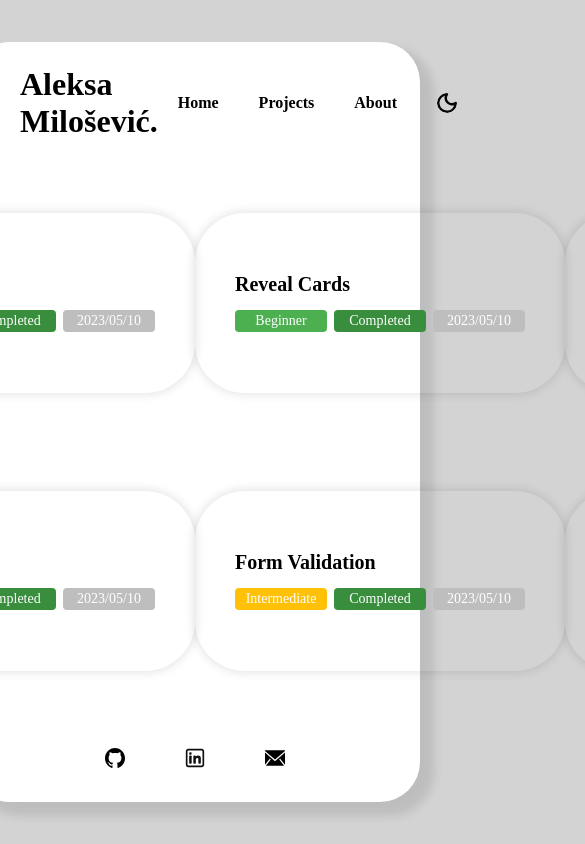
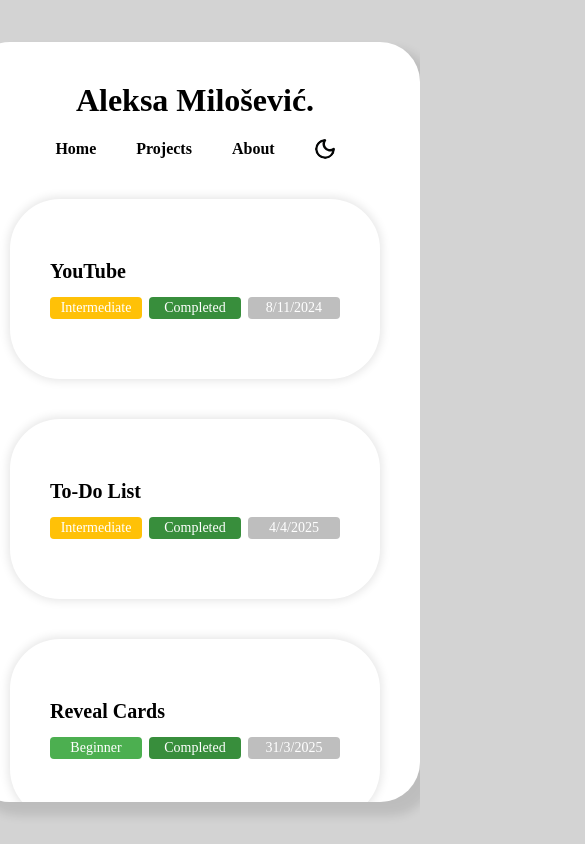
Before and after one commit to aleksamlsvc12/Portfolio, a plain HTML site: page pages/projects.html in a window 390 px wide. Shown: the top 844 px of the page, 585 px wide, since content can reach past the window. Drawn offline with Linux system fonts and the light colour scheme.

Commit message:
main-projects-1.1

```diff
--- a/pages/projects.html
+++ b/pages/projects.html
@@ -36,7 +36,7 @@
           <div class="stats-div">
             <div class="stats stats-intermediate">Intermediate</div>
             <div class="stats stats-completed">Completed</div>
-            <div class="stats stats-date">2023/05/10</div>
+            <div class="stats stats-date">8/11/2024</div>
           </div>
         </div>
       </a>
@@ -47,7 +47,7 @@
           <div class="stats-div">
             <div class="stats stats-intermediate">Intermediate</div>
             <div class="stats stats-completed">Completed</div>
-            <div class="stats stats-date">2023/05/10</div>
+            <div class="stats stats-date">4/4/2025</div>
           </div>
         </div>
       </a>
@@ -58,7 +58,7 @@
           <div class="stats-div">
             <div class="stats stats-beginner">Beginner</div>
             <div class="stats stats-completed">Completed</div>
-            <div class="stats stats-date">2023/05/10</div>
+            <div class="stats stats-date">31/3/2025</div>
           </div>
         </div>
       </a>
@@ -70,7 +70,7 @@
           <div class="stats-div">
             <div class="stats stats-intermediate">Intermediate</div>
             <div class="stats stats-completed">Completed</div>
-            <div class="stats stats-date">2023/05/10</div>
+            <div class="stats stats-date">9/4/2025</div>
           </div>
         </div>
       </a>
@@ -82,7 +82,7 @@
           <div class="stats-div">
             <div class="stats stats-advanced">Advanced</div>
             <div class="stats stats-completed">Completed</div>
-            <div class="stats stats-date">2023/05/10</div>
+            <div class="stats stats-date">8/4/2025</div>
           </div>
         </div>
       </a>
@@ -94,7 +94,7 @@
           <div class="stats-div">
             <div class="stats stats-intermediate">Intermediate</div>
             <div class="stats stats-completed">Completed</div>
-            <div class="stats stats-date">2023/05/10</div>
+            <div class="stats stats-date">4/4/2025</div>
           </div>
         </div>
       </a>
@@ -105,7 +105,7 @@
           <div class="stats-div">
             <div class="stats stats-intermediate">Intermediate</div>
             <div class="stats stats-completed">Completed</div>
-            <div class="stats stats-date">2023/05/10</div>
+            <div class="stats stats-date">2/4/2025</div>
           </div>
         </div>
       </a>
@@ -116,7 +116,7 @@
           <div class="stats-div">
             <div class="stats stats-beginner">Beginner</div>
             <div class="stats stats-completed">Completed</div>
-            <div class="stats stats-date">2023/05/10</div>
+            <div class="stats stats-date">24/10/2024</div>
           </div>
         </div>
       </a>
--- a/style/main-projects.css
+++ b/style/main-projects.css
@@ -15,7 +15,7 @@ main{
   flex-direction: column;
   justify-content: center;
   align-items: start;
-  transition: transform 0.2s;
+  transition: 0.2s;
   cursor: pointer;
 }
 
@@ -25,6 +25,7 @@ main{
 
 .project:hover{
   transform: scale(0.95);
+  box-shadow: 0 0 10px 10px rgba(140, 0, 140, 0.1);
 }
 
 main a{
@@ -116,3 +117,50 @@ main a{
 .stats-date{
   background-color: rgb(190, 190, 190);
 }
+
+@media (max-width: 1690px) {
+  main{
+    grid-template-columns: 1fr 1fr 1fr;
+    row-gap: 40px;
+  }
+
+  header{
+    margin-top: 40px;
+    margin-bottom: 40px;
+  }
+
+  #container{
+    overflow: auto;
+  }
+
+  footer{
+    margin-bottom: 30px;
+    margin-top: 50px;
+  }
+}
+
+@media (max-width: 1260px){
+  main{
+    grid-template-columns: 1fr 1fr;
+  }
+}
+
+@media (max-width: 850px){
+  main{
+    grid-template-columns: 1fr;
+  }
+
+  header{
+    flex-direction: column;
+    justify-content: center;
+    align-content: center;
+  }
+
+  #name{
+    margin-bottom: 20px;
+  }
+
+  #container-name{
+    margin: 0;
+  }
+}
```
Also changed, not shown: 1 other file.
